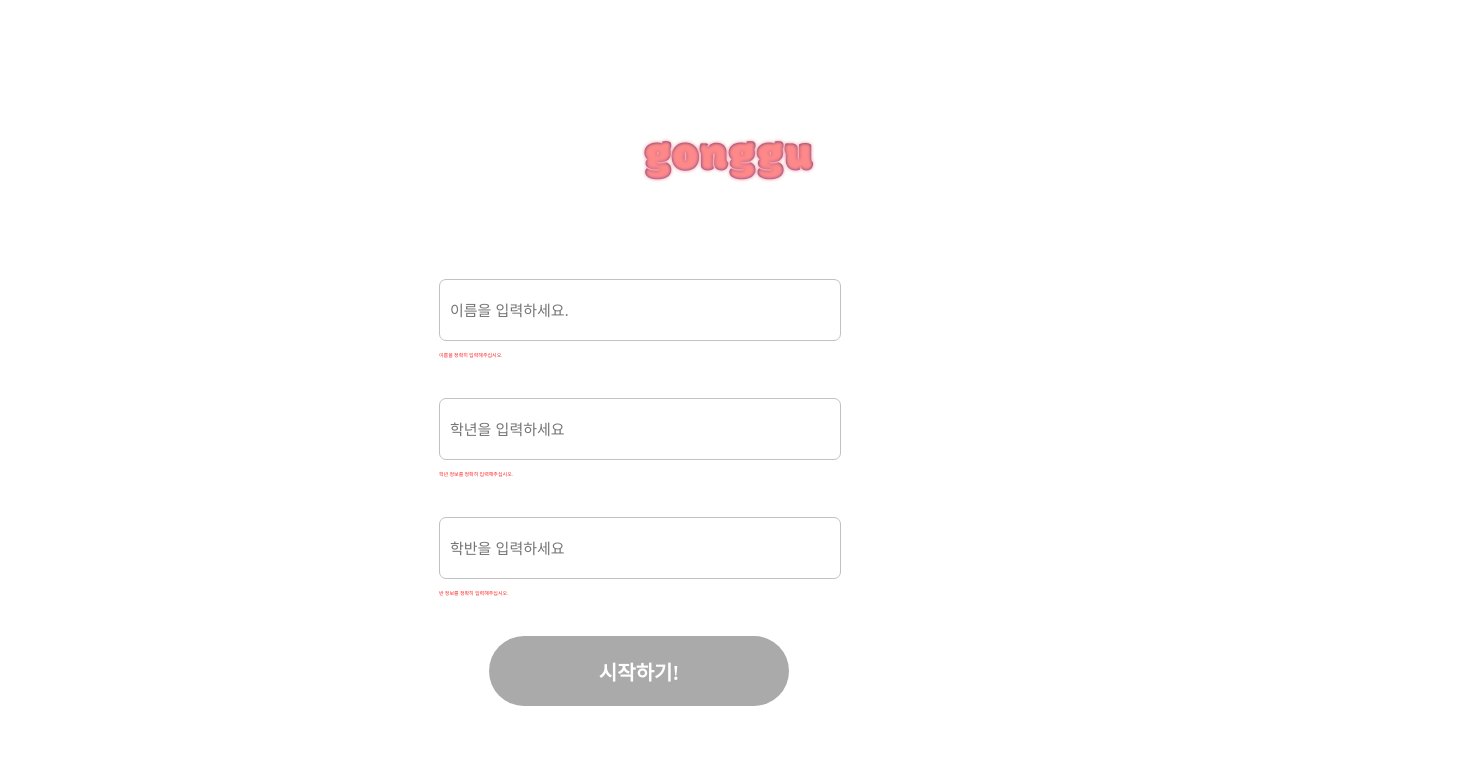
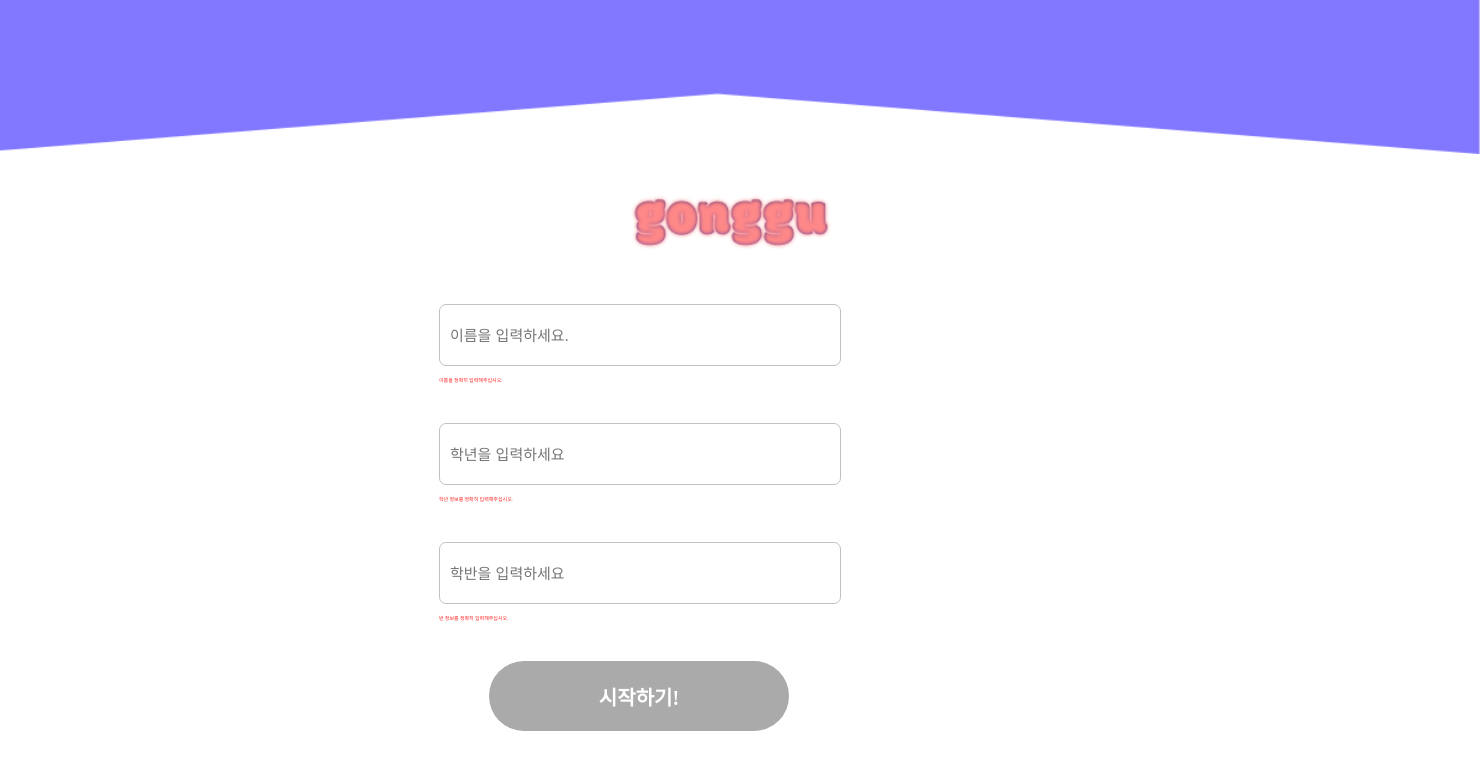
Before and after one commit to DGSW09/WEB, a React (Create React App) app in the folder project09/: page /login in a window 1280 px wide. Shown: the top 770 px of the page, 1480 px wide, since content can reach past the window. Built offline with nearby package versions, Linux system fonts and the light colour scheme.

Commit message:
🌈 전체페이지 상단 네비게이션바에 배경을 추가하였습니다!

```diff
--- a/project09/package.json
+++ b/project09/package.json
@@ -13,9 +13,12 @@
     "@testing-library/user-event": "^13.5.0",
     "react": "^18.2.0",
     "react-dom": "^18.2.0",
+    "react-modal": "^3.16.1",
     "react-router": "^6.15.0",
     "react-router-dom": "^6.15.0",
     "react-scripts": "5.0.1",
+    "react-styled-components": "^0.1.11",
+    "styled-components": "^6.0.8",
     "web-vitals": "^2.1.4"
   },
   "scripts": {
--- a/project09/src/components/Login/Login.jsx
+++ b/project09/src/components/Login/Login.jsx
@@ -34,7 +34,7 @@ const SignUp = () => {
     if (inputValue === "") {
       newGrade = "";
     } else {
-      newGrade = parseInt(inputValue, 10) || 0;
+      newGrade = parseInt(inputValue, 10) || "";
     }
 
     setGrade(newGrade);
@@ -53,7 +53,7 @@ const SignUp = () => {
     if (inputValue === "") {
       newClass = "";
     } else {
-      newClass = parseInt(inputValue, 10) || 0;
+      newClass = parseInt(inputValue, 10) || "";
     }
 
     setClass(newClass);
@@ -88,11 +88,7 @@ const SignUp = () => {
   }, [NameValid, GradeValid, ClassValid]);
 
   const ConfirmLogin = () => {
-    if (
-      Name === DummyUser.UserName &&
-      Grade === DummyUser.UserGrade &&
-      Class === DummyUser.UserClass
-    ) {
+    if (Name === DummyUser.UserName && Grade === DummyUser.UserGrade && Class === DummyUser.UserClass) {
       alert("로그인 성공");
       window.location.replace("/");
     } else {
@@ -101,51 +97,39 @@ const SignUp = () => {
   };
 
   return (
-    <div className="LoginWrap">
-      <div className="logo">
-        <img src={logo} alt="09's logo" />
-      </div>
-      <div className="LoginInputWrap">
+    <div className='LoginWrap'>
+      <div className='TopNav'></div>
+      <img src={logo} alt="09's logo" className='logo' />
+      <div className='LoginInputWrap'>
         <input
-          type="text"
-          placeholder="이름을 입력하세요."
+          type='text'
+          placeholder='이름을 입력하세요.'
           onChange={HandleName}
           onKeyPress={HandleInputChange}
           value={Name}
-          className="InputName"
+          className='InputName'
         />
-        <div className="ErrorMessageWrap">
-          {!NameValid && Name.length < 3 && (
-            <div>이름을 정확히 입력해주십시오.</div>
-          )}
+        <div className='ErrorMessageWrap'>
+          {!NameValid && Name.length < 3 && <div>이름을 정확히 입력해주십시오.</div>}
         </div>
         <input
-          type="text"
-          placeholder="학년을 입력하세요"
+          type='text'
+          placeholder='학년을 입력하세요'
           onChange={HandleGrade}
           value={Grade}
-          className="InputGrade"
+          className='InputGrade'
         />
-        <div className="ErrorMessageWrap">
-          {!GradeValid && <div>학년 정보를 정확히 입력해주십시오.</div>}
-        </div>
+        <div className='ErrorMessageWrap'>{!GradeValid && <div>학년 정보를 정확히 입력해주십시오.</div>}</div>
         <input
-          type="text"
-          placeholder="학반을 입력하세요"
+          type='text'
+          placeholder='학반을 입력하세요'
           onChange={HandleClass}
           value={Class}
-          className="InputClass"
+          className='InputClass'
         />
-        <div className="ErrorMessageWrap">
-          {!ClassValid && <div>반 정보를 정확히 입력해주십시오.</div>}
-        </div>
+        <div className='ErrorMessageWrap'>{!ClassValid && <div>반 정보를 정확히 입력해주십시오.</div>}</div>
         <div>
-          <button
-            type="submit"
-            onClick={ConfirmLogin}
-            disabled={NotAllow}
-            className="start"
-          >
+          <button type='submit' onClick={ConfirmLogin} disabled={NotAllow} className='start'>
             시작하기!
           </button>
         </div>
--- a/project09/src/components/Product/UploadProduct.jsx
+++ b/project09/src/components/Product/UploadProduct.jsx
@@ -10,6 +10,7 @@ const UploadProduct = () => {
 
   const Upload = () => {
     alert("작성되었습니다.");
+    window.location.replace("/");
   };
 
   return (
@@ -18,10 +19,11 @@ const UploadProduct = () => {
         <img src={Back} className='back' onClick={BackMain} />
         <div className='PageTitle'>게시물 작성</div>
       </div>
-      <form method='get'>
       <div className='UploadProductInfo'>
         <input type='file' style={{ display: "none" }} ref={FileSelect} />
-          <button className='SelectImage' onClick={() => FileSelect.current.click()}>사진 첨부하기</button>
+        <button className='SelectImage' onClick={() => FileSelect.current.click()}>
+          사진 첨부하기
+        </button>
         <input type='text' className='InputTitle' placeholder='제목을 입력하세요' />
         <input type='text' className='InputLink' placeholder='링크를 입력하세요' />
         <input type='text' className='InputPrice' placeholder='가격를 입력하세요' />
@@ -31,7 +33,6 @@ const UploadProduct = () => {
           게시하기
         </button>
       </div>
-      </form>
     </div>
   );
 };
--- a/project09/src/components/SignUp/SignUp.jsx
+++ b/project09/src/components/SignUp/SignUp.jsx
@@ -1,16 +1,17 @@
 import React from "react";
 import "../../styles/SignUp.css";
 import logo from "../../img/logo.png";
-
+import styled from "styled-components";
 const SignUpWithGoogle = () => {
   window.location.replace("https://account.google.com");
 };
 
 const Login = () => {
   return (
-    <div className="width">
-      <img src={logo} alt="09's logo" className="logo" />
-      <button className="signupBtn" onClick={SignUpWithGoogle}>
+    <div className='SignUpWrap'>
+      <div className='TopNav'></div>
+      <img src={logo} alt="09's logo" className='logo' />
+      <button className='signupBtn' onClick={SignUpWithGoogle}>
         회원가입
       </button>
     </div>
--- a/project09/src/components/product/WriterProduct.jsx
+++ b/project09/src/components/product/WriterProduct.jsx
@@ -3,7 +3,6 @@ import Back from "../../img/back.png";
 import ProductImage from "../../img/jetti.svg";
 import { FontAwesomeIcon } from "@fortawesome/react-fontawesome";
 import { faPenToSquare } from "@fortawesome/free-solid-svg-icons";
-import { Children } from "react";
 
 const writerProduct = () => {
   const BackMain = () => {
--- a/project09/src/components/profile/profile.jsx
+++ b/project09/src/components/profile/profile.jsx
@@ -1,6 +1,7 @@
 import "../../styles/profile.css";
 import Back from "../../img/back.png";
 import profile from "../../img/profile.png";
+import Modal from "react-modal";
 
 const BackMain = () => {
   window.location.replace("/");
@@ -11,7 +12,7 @@ const LoadToEditProfile = () => {
 };
 
 const LoadToProduct = () => {
-  window.location.replace("/");
+  window.location.replace("/product");
 };
 
 const Profile = () => {
--- a/project09/src/styles/Login.css
+++ b/project09/src/styles/Login.css
@@ -3,11 +3,21 @@
   flex-direction: column;
 }
 
-.logo {
+.LoginWrap > .TopNav {
+  background-position: 0 -15vh;
+
+  width: 1480px;
+  height: 230px;
+}
+
+.LoginWrap > .logo {
   display: block;
 
-  margin-left: 640px;
-  margin-top: 120px;
+  margin-left: 630px;
+  margin-top: -7vh;
+
+  width: 203px;
+  height: 90px;
 }
 
 .LoginInputWrap {
@@ -26,7 +36,7 @@
 
   display: block;
 
-  margin-top: 80px;
+  margin-top: 5vh;
 
   padding-left: 10px;
 
--- a/project09/src/styles/SignUp.css
+++ b/project09/src/styles/SignUp.css
@@ -1,13 +1,19 @@
-.width {
+.SignUpWrap {
   display: flex;
   flex-direction: column;
   width: 1480px;
   height: 832px;
 
-  margin-top: 315px;
+  /* margin-top: 315px; */
 }
 
-.width > .logo {
+.SignUpWrap > .TopNav {
+  background-position: 0 -10vh;
+
+  display: block;
+}
+
+.SignUpWrap > .logo {
   display: block;
 
   margin: 0 auto;
@@ -17,7 +23,7 @@
   height: 90px;
 }
 
-.width > .signupBtn {
+.SignUpWrap > .signupBtn {
   width: 300px;
   height: 70px;
 
--- a/project09/src/styles/profile.css
+++ b/project09/src/styles/profile.css
@@ -12,6 +12,23 @@
   margin-top: 16vh;
   margin-left: 18vw;
 }
+
+.ProfileWrap > .PageInfo > .PageTitle {
+  color: #ffffff;
+}
+
+
+.ProfileWrap > .PageInfo {
+  width: 1480px;
+  height: 230px;
+
+  background-image: url(../img/TopNav.png);
+  background-repeat: no-repeat;
+  background-size: cover;
+  background-position: 0 -10vh;
+}
+
+
 
 .schoolInfo {
   display: flex;
```
Also changed, not shown: project09/src/styles/EditProfile.css (line endings or trailing spaces), 1 other file (tests, documents, lock files or other folders). Lines whose indentation alone changed are shown as unchanged.
